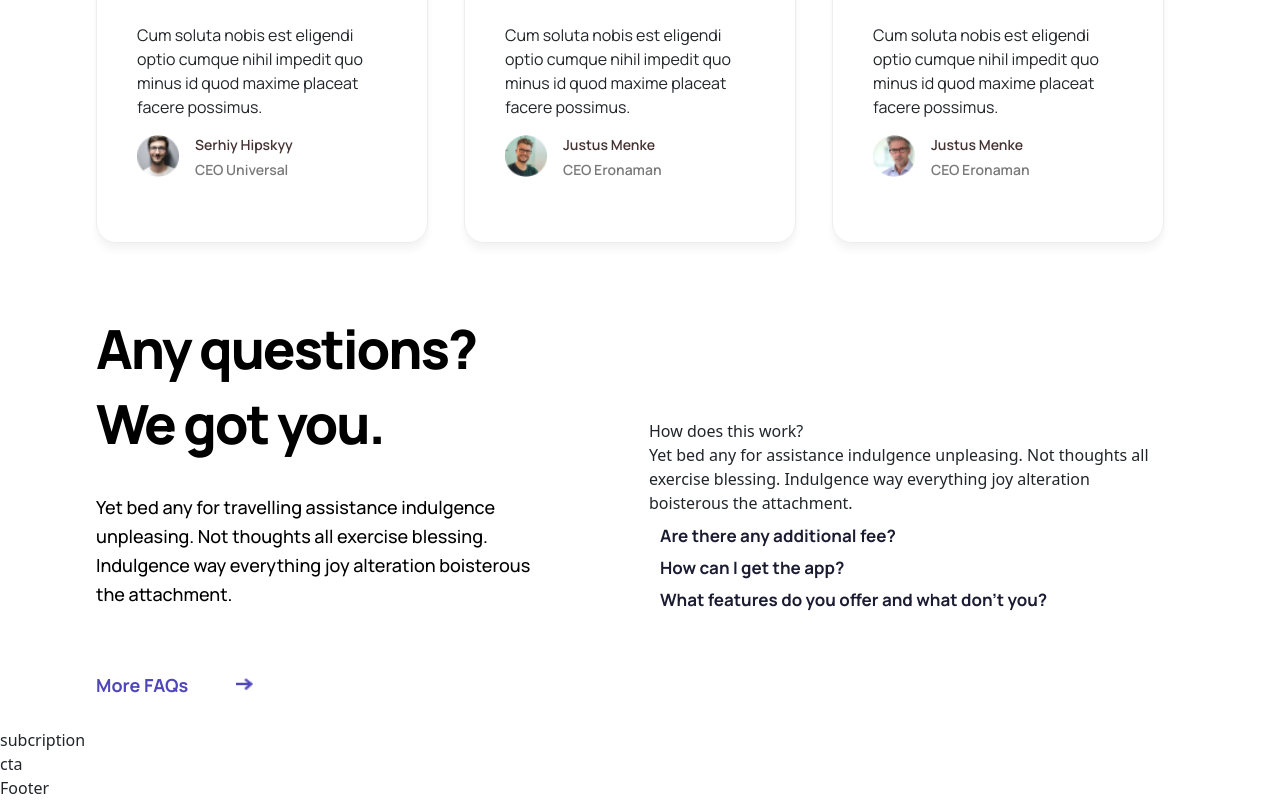
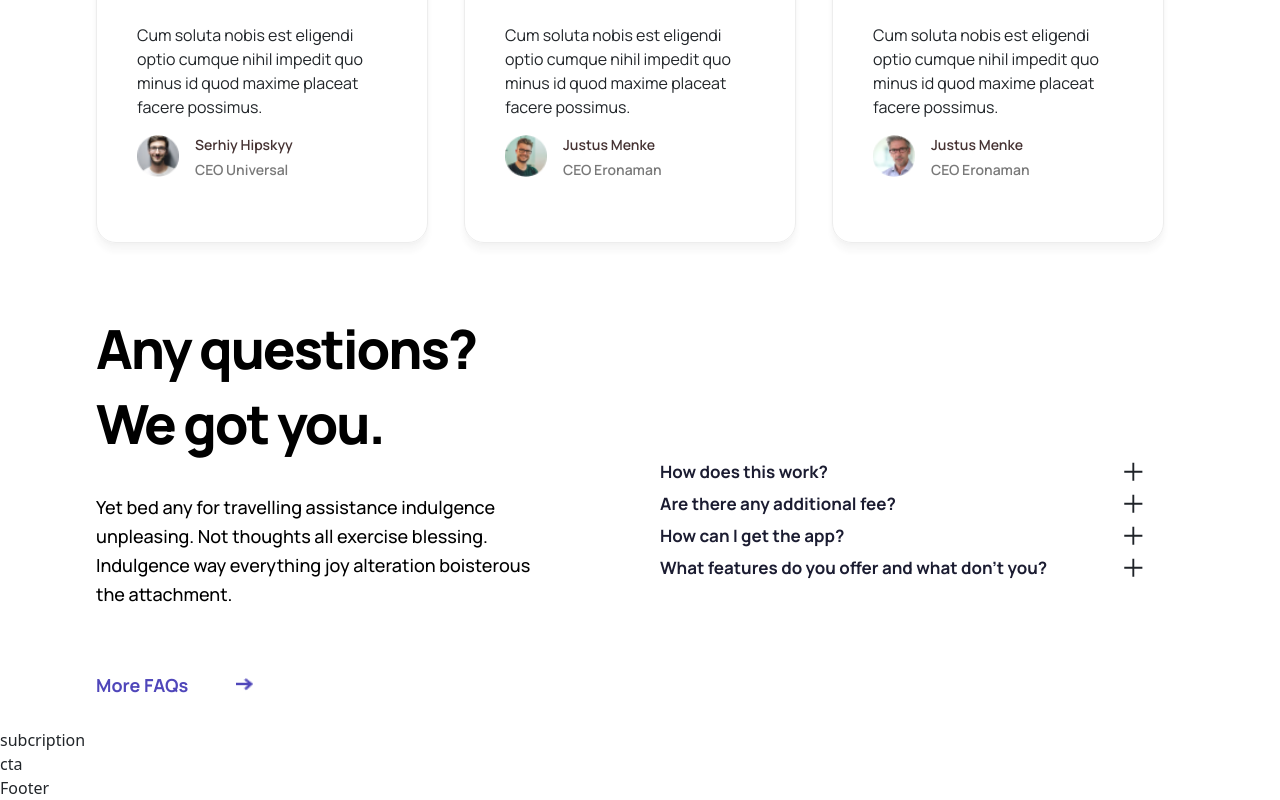
Before and after one commit to jam-jam200/sass-landing-page, a React (Vite) app: page / in a window 1280 px wide. Shown: the part 3382-4182 px from the top of the page. Built offline with nearby package versions, Linux system fonts and the light colour scheme.

Commit message:
accordions

```diff
--- a/src/components/Accordions/Accordion.jsx
+++ b/src/components/Accordions/Accordion.jsx
@@ -7,10 +7,16 @@ const Accordions = () => {
   const [faqs, setFaqs] = useState([
     [
       {
+        question: "",
+        answer:
+          "",
+        open: true,
+      },
+      {
         question: "How does this work?",
         answer:
           "Yet bed any for  assistance indulgence unpleasing. Not thoughts all exercise blessing. Indulgence way everything joy alteration boisterous the attachment.",
-        open: true,
+        open: false,
       },
       {
         question: "Are there any additional fee?",
--- a/src/components/Accordions/Accordion.scss
+++ b/src/components/Accordions/Accordion.scss
@@ -25,6 +25,12 @@
         transform: translateY(-50%);
         width: 30px;
         height: 30px;
+
+        background-image: url("../../assets/plus.svg");
+        background-position: center;
+        background-size: contain;
+        background-repeat: no-repeat;
+        transition: all 0.4s ease;
       }
     }
 
```
